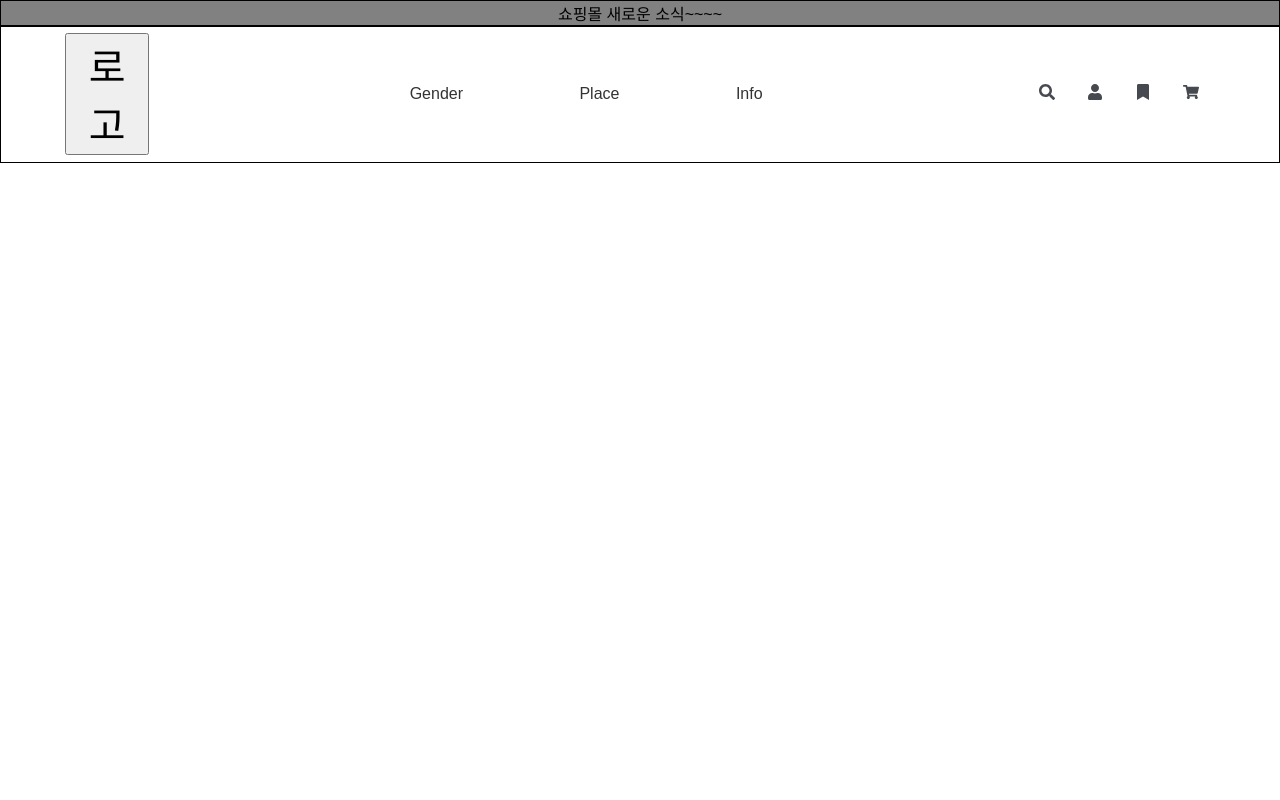
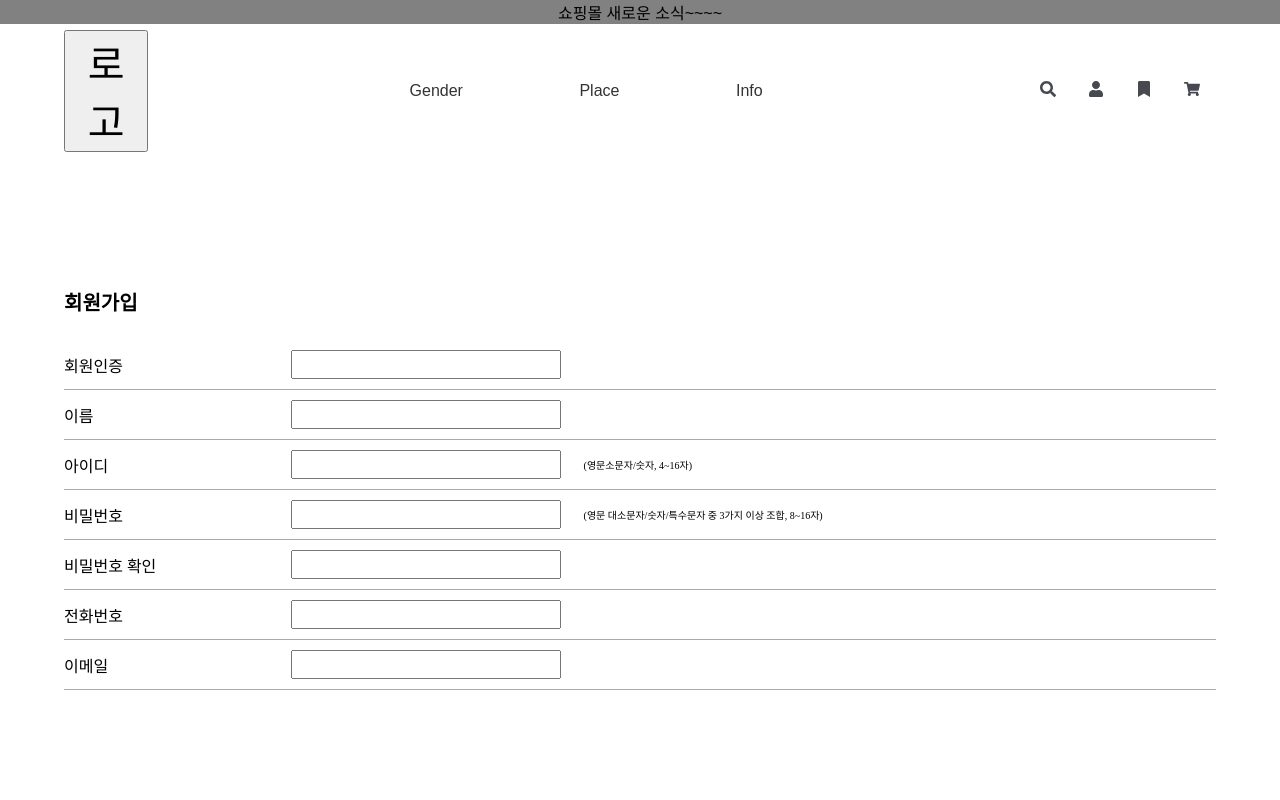
Before and after one commit to PotatoField/Front-End, a React (Create React App) app: page /create in a window 1280 px wide. Shown: the top 800 px of the page. Built offline with nearby package versions, Linux system fonts and the light colour scheme; a web font is replaced by a local one.

Commit message:
fix:페이지 연결 기능 추가

```diff
--- a/src/App.tsx
+++ b/src/App.tsx
@@ -3,13 +3,18 @@ import { BrowserRouter as Router, Route, Routes} from 'react-router-dom';
 import Create from './createpage/Create';
 import CreateFinsh from './createpage/CreateFinish';
 import Header from './mainpage/components/Header';
+import Main from './mainpage/components/Main';
+import SearchBar from './global_component/SearchBar';
+
 const App: React.FC = () => {
   return (
       <Router>
         <Header></Header>
         <Routes>
-          <Route path="/" element={<Create />} />
-          <Route path="/create-finish" element={<CreateFinsh />} />
+          <Route path="/" element={<Main/>} />
+          <Route path="/create" element={<Create />} />
+          <Route path="/create-finish" element={<CreateFinsh />} />"
+          <Route path="/search" element={<SearchBar />} />
         </Routes>
       </Router>
 
--- a/src/createpage/Create.tsx
+++ b/src/createpage/Create.tsx
@@ -2,8 +2,8 @@ import React from "react";
 import create from "../css/Create.module.css";
 import FormGroup from "./FormGroup";
 import Term from "./Term";
-import Header from "../mainpage/components/Header";
 import { useNavigate } from 'react-router-dom';
+import { useState } from 'react';
 
 
 const Create: React.FC = () => {
@@ -13,16 +13,67 @@ const Create: React.FC = () => {
     navigate('/create-finish');
   };
 
+  const [formData, setFormData] = useState({
+    member: '',
+    name: '',
+    username: '',
+    password: '',
+    confirmPassword: '',
+    number: '',
+    email: ''
+  });
+
+  const handleChange = (e: React.ChangeEvent<HTMLInputElement>) => {
+    setFormData({
+      ...formData,
+      [e.target.id]: e.target.value
+    });
+  };
+
+  const handleSubmit = async (e: React.FormEvent) => {
+    e.preventDefault();
+
+    if (formData.password !== formData.confirmPassword) {
+      alert('비밀번호가 일치하지 않습니다.');
+      return;
+    }
+
+    try {
+      const response = await fetch('https://api.example.com/signup', {
+        method: 'POST',
+        headers: {
+          'Content-Type': 'application/json',
+        },
+        body: JSON.stringify(formData),
+      });
+
+      if (response.ok) {
+        const data = await response.json();
+        alert('회원가입이 완료되었습니다!');
+        console.log('Response:', data);
+      } else {
+        const errorData = await response.json();
+        console.error('Error:', errorData);
+        alert('회원가입에 실패했습니다.');
+      }
+    } catch (error) {
+      console.error('Error:', error);
+      alert('서버와의 통신 중 오류가 발생했습니다.');
+    }
+  };
+
+
   return (
       <>
         <div id={create.container_top}>
-          <FormGroup label="회원인증" type="text" id={create.member} />
-          <FormGroup label="이름" type="text" id={create.name} />
-          <FormGroup label="아이디" type="text" id={create.username} info="(영문소문자/숫자, 4~16자)" />
-          <FormGroup label="비밀번호" type="password" id={create.password} info="(영문 대소문자/숫자/특수문자 중 3가지 이상 조합, 8~16자)" />
-          <FormGroup label="비밀번호 확인" type="password" id="confirm-password" />
-          <FormGroup label="전화번호" type="text" id="number" />
-          <FormGroup label="이메일" type="text" id="email" />
+          <p className={create.title}>회원가입</p>
+          <FormGroup label="회원인증" type="text" id={create.member} value={formData.member} onChange={handleChange}/>
+          <FormGroup label="이름" type="text" id={create.name} value={formData.name} onChange={handleChange}/>
+          <FormGroup label="아이디" type="text" id={create.username} value={formData.username} onChange={handleChange} info="(영문소문자/숫자, 4~16자)" />
+          <FormGroup label="비밀번호" type="password" id={create.password} value={formData.password} onChange={handleChange} info="(영문 대소문자/숫자/특수문자 중 3가지 이상 조합, 8~16자)" />
+          <FormGroup label="비밀번호 확인" type="password" value={formData.confirmPassword} onChange={handleChange} id="confirm-password" />
+          <FormGroup label="전화번호" type="text" id="number" value={formData.number} onChange={handleChange} />
+          <FormGroup label="이메일" type="text" id="email" value={formData.email} onChange={handleChange}/>
         </div>
 
         <div id={create.container_bottom}>
--- a/src/createpage/CreateFinish.tsx
+++ b/src/createpage/CreateFinish.tsx
@@ -1,8 +1,14 @@
 import React from "react";
 import createfinish from "../css/CreateFinish.module.css";
-import Header from "../mainpage/components/Header";
+import {useNavigate} from 'react-router-dom';
 
-function CreateFinish() {
+const CreateFinish: React.FC = () => {
+  const navigate = useNavigate();
+
+  const handleClick = () => {
+    navigate('/');
+  };
+
   return (
       <>
         <div className={createfinish.container}>
@@ -23,7 +29,7 @@ function CreateFinish() {
               <div className={createfinish.info_value}>이메일</div>
             </div>
           </div>
-            <button className={createfinish.btn}>메인으로</button>
+          <button className={createfinish.btn} onClick={handleClick}>메인으로</button>
         </div>
       </>
   );
--- a/src/createpage/FormGroup.tsx
+++ b/src/createpage/FormGroup.tsx
@@ -6,15 +6,18 @@ interface FormGroupProps {
   label: string;
   type: string;
   id: string;
+  value: string;
+  onChange: (e: React.ChangeEvent<HTMLInputElement>) => void;
   info?: string;
 }
 
-const FormGroup:React.FC<FormGroupProps> = ({ label, type, id, info }) => {
+const FormGroup: React.FC<FormGroupProps> = ({label, type, id, value, onChange, info}) => {
   return (
       <>
         <div className={create.form_group}>
           <label htmlFor={id}>{label}</label>
-          <input type={type} id={id} />
+          <input type={type} id={id} value={value}
+                 onChange={onChange}/>
           {info && <span className={create.info}>{info}</span>}
         </div>
         <div className={create.long_line}></div>
--- a/src/css/Create.module.css
+++ b/src/css/Create.module.css
@@ -16,19 +16,11 @@
 #container_top {
     font-family: 'Pretendard-400';
     margin: 10% 5% auto 5%;
-    position: relative;
+    /*position: relative;*/
 }
 
 #container_bottom{
-    margin: auto 5% auto 5%;
-}
-header {
-    border: 1px solid black;
-    margin: 2%
-}
-
-p {
-    margin-top: 10%;
+    margin: 10% 5% auto 5%;
 }
 
 .short_line {
@@ -119,6 +111,9 @@ input {
     font-family: 'Pretendard-400';
     font-size: 20px;
     font-weight: bold;
+    width: 15%;
+    margin: 3% 0;
+    text-align: left;
 }
 
 .agree_box{
--- a/src/css/ProductImg.css
+++ /dev/null
@@ -1,4 +0,0 @@
-/*
-#product1{
-    background-image: url();
-}*/
--- a/src/css/SearchBar.module.css
+++ b/src/css/SearchBar.module.css
@@ -11,7 +11,7 @@
 
 .search_bar{
     width: 43vw;
-    height: 8vh;
+    height: 7vh;
     border: none;
     font-size: 16px;
 }
--- a/src/genderpage/FrontGender.tsx
+++ b/src/genderpage/FrontGender.tsx
@@ -5,11 +5,7 @@ import {ProductListBottom, ProductListTop} from "./Product"
 function FrontGender(){
     return(
         <>
-        <header>
-          <p id={"header"}>상단 헤드</p>
-        </header>
         <div id={"wrap"}>
-          <div>여긴 무엇을 넣을까요?</div>
           <div>
             <ProductListTop></ProductListTop>
             <ProductListBottom></ProductListBottom>
--- a/src/mainpage/components/Header.js
+++ b/src/mainpage/components/Header.js
@@ -1,16 +1,21 @@
 import React from 'react';
 import '../front_main.css';
-import { FaSearch, FaUser, FaBookmark, FaShoppingCart } from "react-icons/fa";
+import {Link, useNavigate} from 'react-router-dom';
+import {FaSearch, FaUser, FaBookmark, FaShoppingCart} from "react-icons/fa";
 
 const Header = () => {
+  const navigate = useNavigate();
+
+  const handleClick = () => {
+    navigate('/');
+  };
   return (
       <>
         <header className="top_banner">
           쇼핑몰 새로운 소식~~~~
         </header>
         <header className="box">
-                <button className="logo-button" onClick={() => { /* 필요한 동작 */
-                }}>
+          <button className="logo-button" onClick={handleClick}>
             <p className="logo">로고</p>
           </button>
           <nav className="menu-container">
@@ -40,8 +45,8 @@ const Header = () => {
               </li>
             </ul>
             <div className="icons">
-                        <a href="#search"><FaSearch className="icon"/></a>
-                        <a href="#profile"><FaUser className="icon"/></a>
+              <Link to="/search"><FaSearch className="icon"/></Link>
+              <Link to="/create"><FaUser className="icon"/></Link>
               <a href="#wishlist"><FaBookmark className="icon"/></a>
               <a href="#cart"><FaShoppingCart className="icon"/></a>
             </div>
```
Lines whose indentation alone changed are shown as unchanged.
